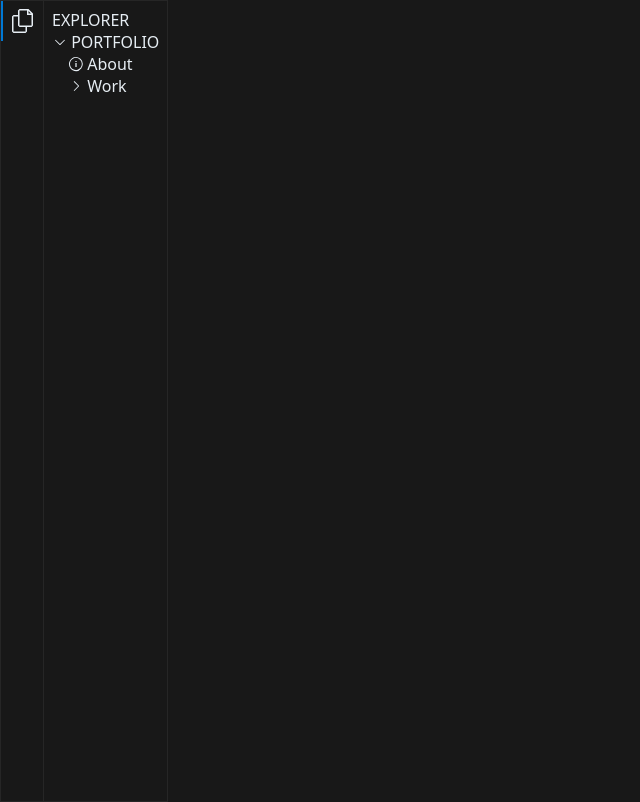
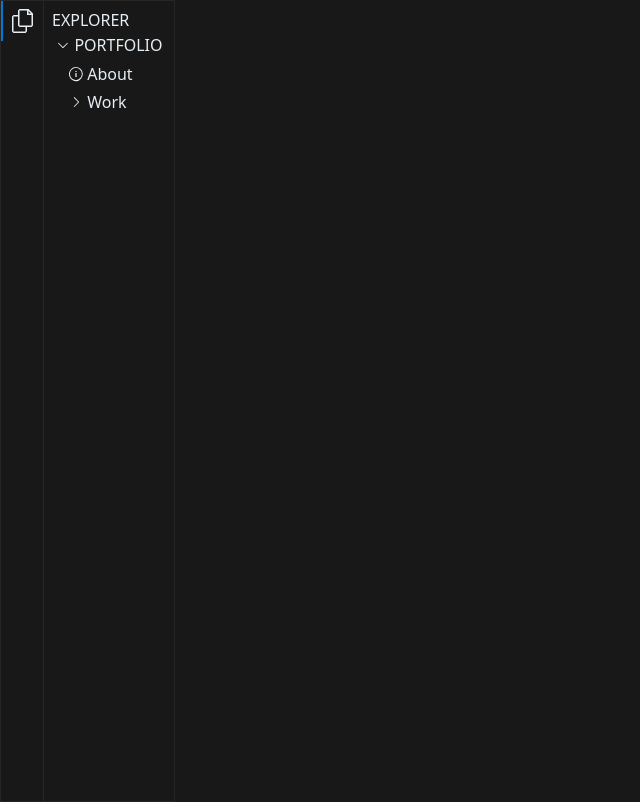
Before and after one commit to vipul-gujare/portfolio-react, a React (Vite) app: page / in a window 1280 px wide. Shown: the whole page, without its empty margins (0-640 px from the left). Built offline with nearby package versions, Linux system fonts and the light colour scheme.

Commit message:
Add padding

```diff
--- a/src/components/hamburger-menu/DropdownItem.tsx
+++ b/src/components/hamburger-menu/DropdownItem.tsx
@@ -33,6 +33,7 @@ export const DropdownItem = ({
           gap: "0.2rem",
           alignItems: "center",
           flexDirection: "row",
+          padding: "0.2rem",
           ...(nestingLevel && {
             paddingLeft: `calc(${nestingLevel} * 16px)`,
           }),
```
